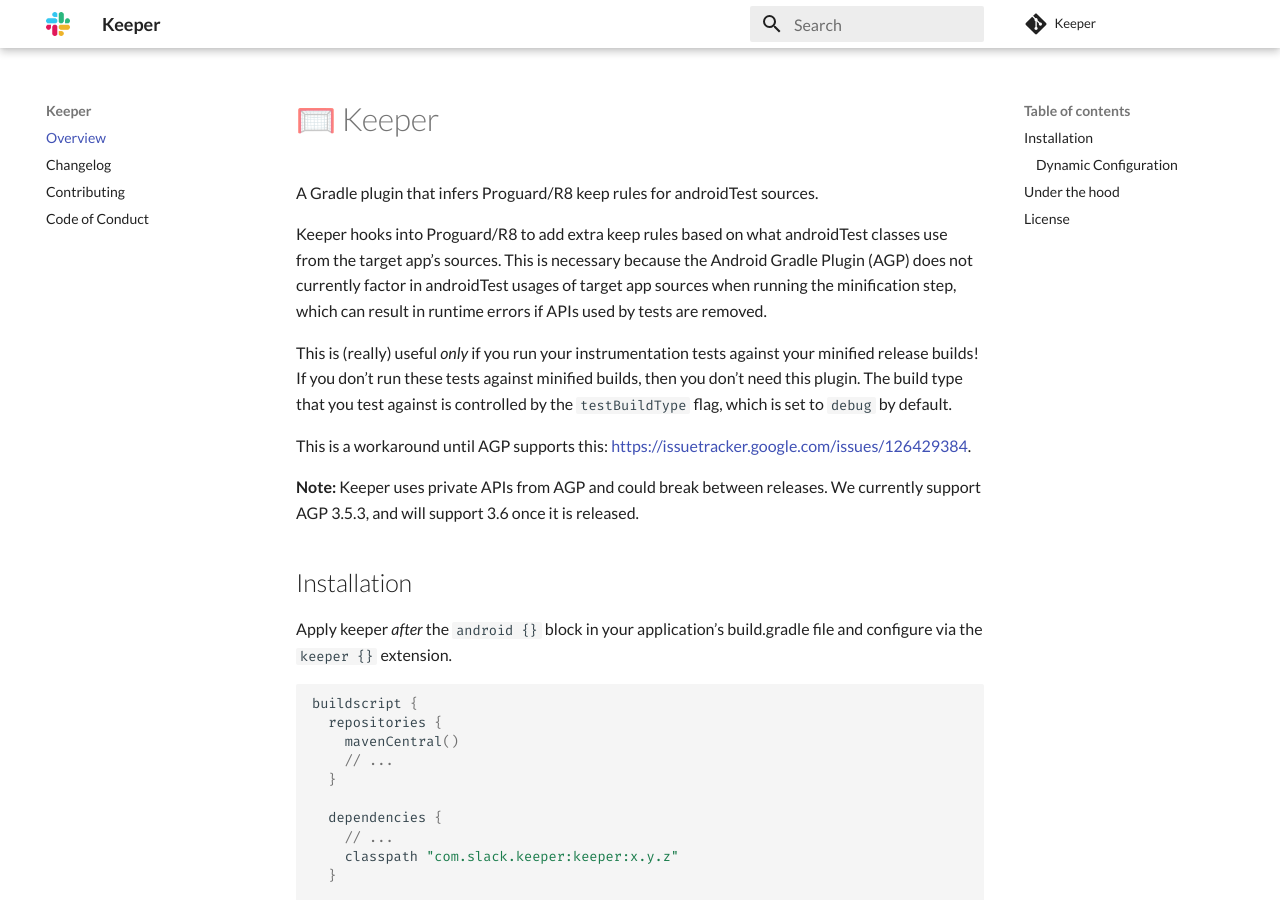
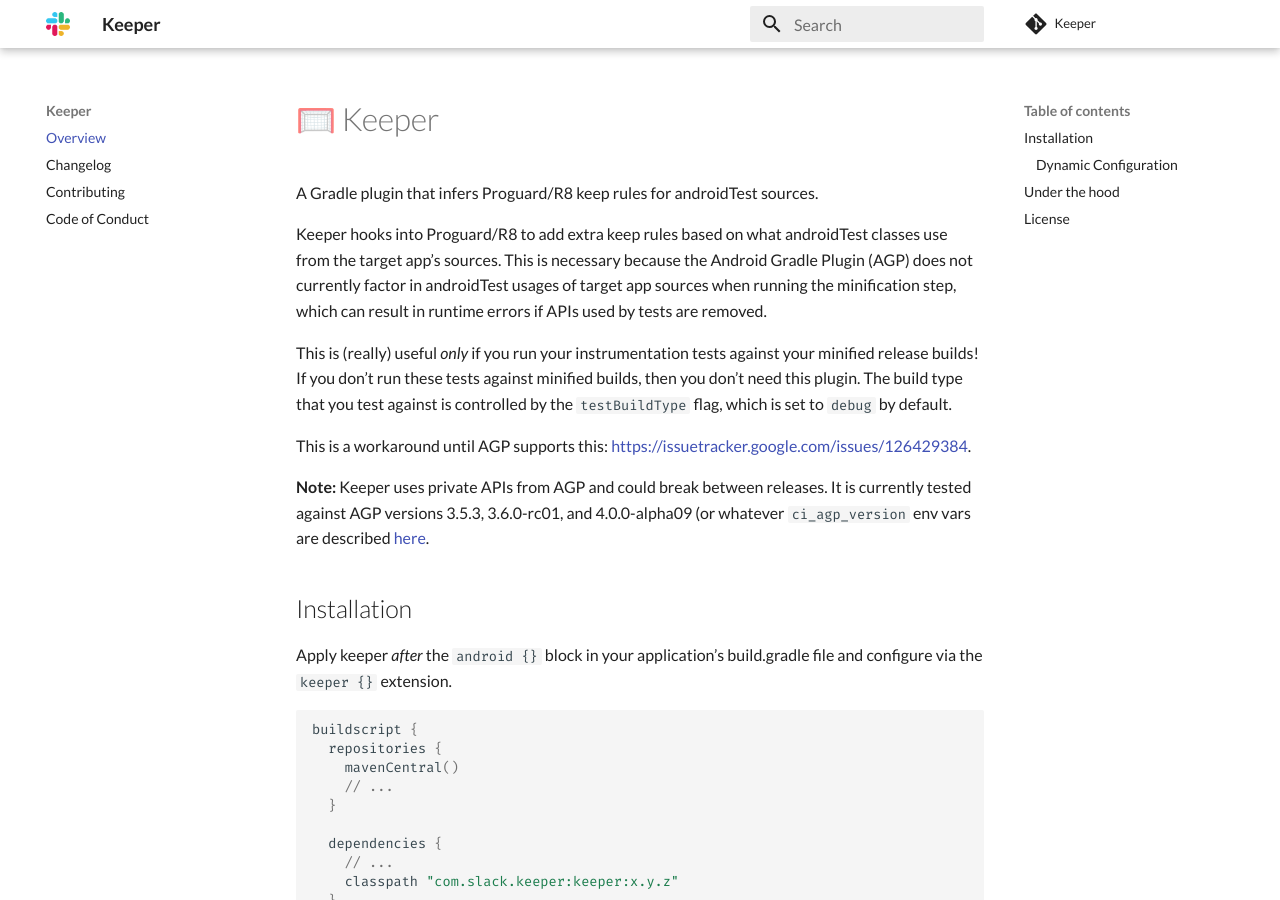
Before and after one commit to slackhq/keeper, an MkDocs documentation site: the page built from docs/index.md, in a window 1280 px wide and 900 px high. Built offline with MkDocs 1.6.1 and Material for MkDocs 9.7.7, drawn with Linux system fonts in a browser that asks for light colours; comment, search, counter and statistics services are not loaded.

Commit message:
Add README note about supported versions

```diff
--- a/docs/index.md
+++ b/docs/index.md
@@ -15,8 +15,9 @@ build type that you test against is controlled by the `testBuildType` flag,  whi
 
 This is a workaround until AGP supports this: https://issuetracker.google.com/issues/126429384.
 
-**Note:** Keeper uses private APIs from AGP and could break between releases. We currently
-support AGP 3.5.3, and will support 3.6 once it is released.
+**Note:** Keeper uses private APIs from AGP and could break between releases. It is currently
+tested against AGP versions 3.5.3, 3.6.0-rc01, and 4.0.0-alpha09 (or whatever `ci_agp_version` env
+vars are described [here](https://github.com/slackhq/keeper/blob/master/.github/workflows/ci.yml).
 
 ## Installation
 
```
